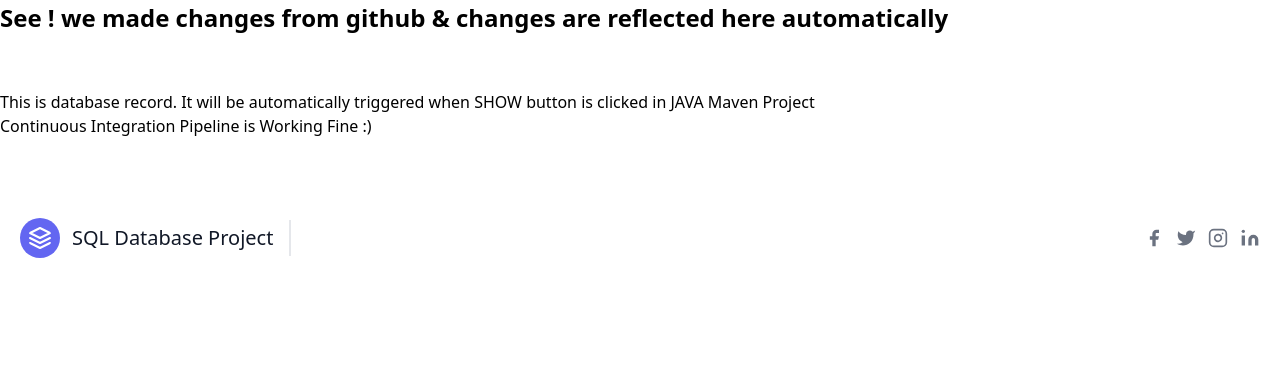
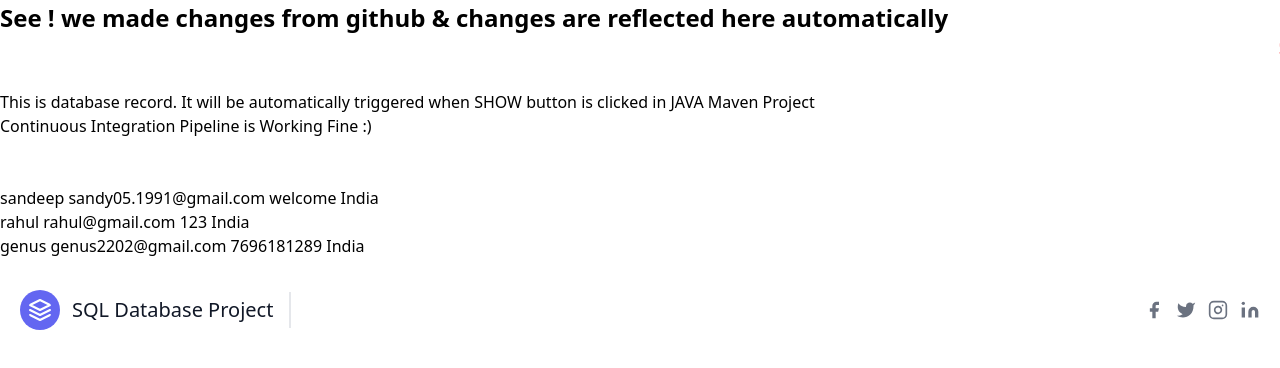
Before and after one commit to navdeepuppal/SQLDatabaseJavaProject, a plain HTML site: page index.html in a window 1280 px wide. Drawn offline with nearby package versions, Linux system fonts and the light colour scheme.

Commit message:
Some changes

```diff
--- a/index.html
+++ b/index.html
@@ -25,7 +25,7 @@ This is database record. It will be automatically triggered when SHOW button is
 
 
  <br> <br><br>
-
+sandeep  sandy05.1991@gmail.com  welcome  India<br>rahul  rahul@gmail.com  123  India<br>genus  genus2202@gmail.com  7696181289  India<br>
 
 </body>
 
```
